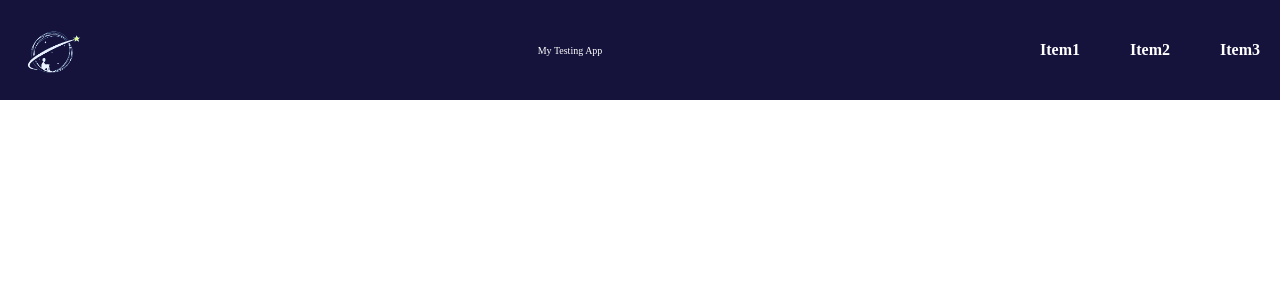
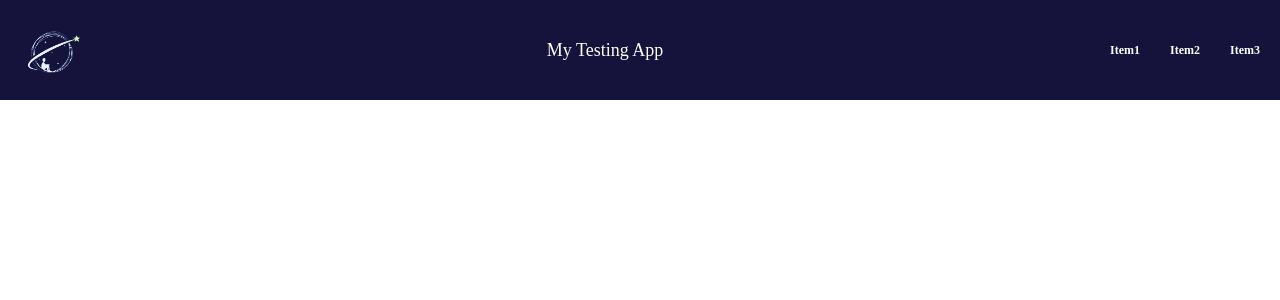
Before and after one commit to Felipebarcon/my-angular-app-revision, an Angular app: page / in a window 1280 px wide. Shown: the top 300 px of the page. Built offline with nearby package versions, Linux system fonts and the light colour scheme.

Commit message:
refactor header

```diff
--- a/src/app/app.module.ts
+++ b/src/app/app.module.ts
@@ -2,7 +2,7 @@ import { NgModule } from '@angular/core';
 import { BrowserModule } from '@angular/platform-browser';
 
 import { AppComponent } from './app.component';
-import { HeaderComponent } from './header/header/header.component';
+import { HeaderComponent } from './header/header.component';
 
 @NgModule({
   declarations: [AppComponent, HeaderComponent],
--- a/src/app/header/header/header.component.css
+++ b/src/app/header/header.component.css
@@ -1,23 +1,24 @@
 .nav {
   background-color: #15133c;
   color: white;
-}
-
-.nav--container {
   display: flex;
   justify-content: space-between;
   align-items: center;
 }
 
+.nav--title {
+  font-size: 1.8rem;
+}
+
 .nav--list-ul {
   display: flex;
-  gap: 5rem;
+  gap: 3rem;
 }
 
 .nav--list-ul:last-child {
   margin-right: 2rem;
   font-weight: bold;
-  font-size: 1.6rem;
+  font-size: 1.2rem;
 }
 
 .nav--list-li:hover {
--- /dev/null
+++ b/src/app/header/header.component.html
@@ -0,0 +1,14 @@
+<nav class="nav">
+  <img
+    alt="logo"
+    class="nav--logo"
+    src="../../assets/img/Logo.png"
+  >
+  <span class="nav--title">My Testing App</span>
+
+  <ul class="nav--list-ul">
+    <li class="nav--list-li"><a href="#">Item1</a></li>
+    <li class="nav--list-li"><a href="#">Item2</a></li>
+    <li class="nav--list-li"><a href="#">Item3</a></li>
+  </ul>
+</nav>
--- a/src/app/header/header/header.component.html
+++ /dev/null
@@ -1,16 +0,0 @@
-<nav class="nav">
-  <div class="nav--container">
-    <img
-      alt="logo"
-      class="nav--logo"
-      src="./assets/img/Logo.png"
-    >
-    <span>My Testing App</span>
-
-    <ul class="nav--list-ul">
-      <li class="nav--list-li"><a href="#">Item1</a></li>
-      <li class="nav--list-li"><a href="#">Item2</a></li>
-      <li class="nav--list-li"><a href="#">Item3</a></li>
-    </ul>
-  </div>
-</nav>
```
Also changed, not shown: src/app/header/header.component.ts (renamed from src/app/header/header/header.component.ts).
